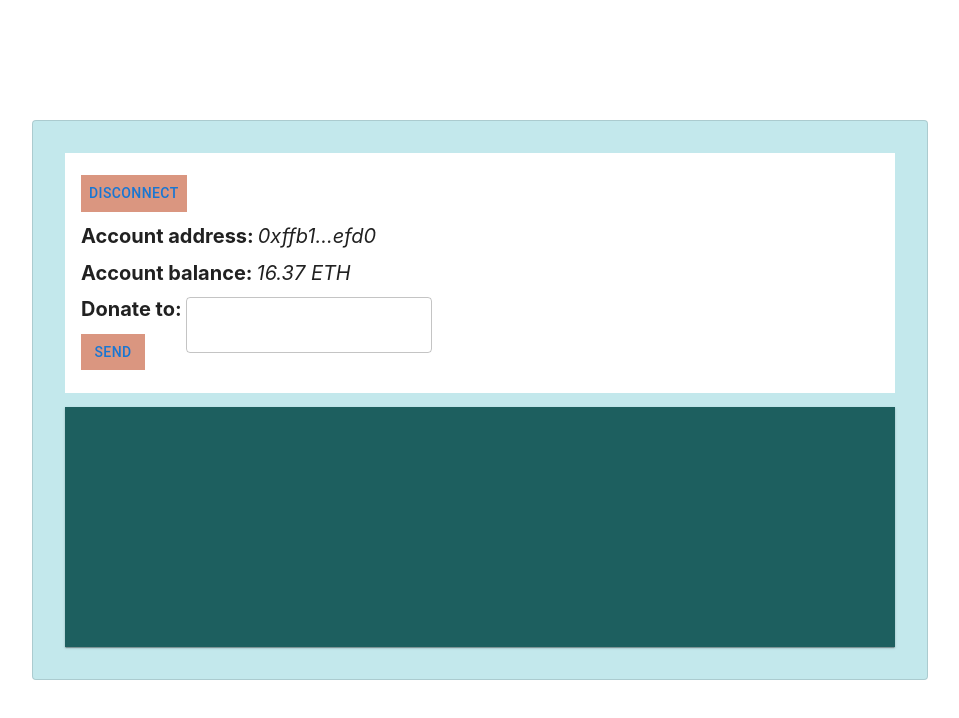
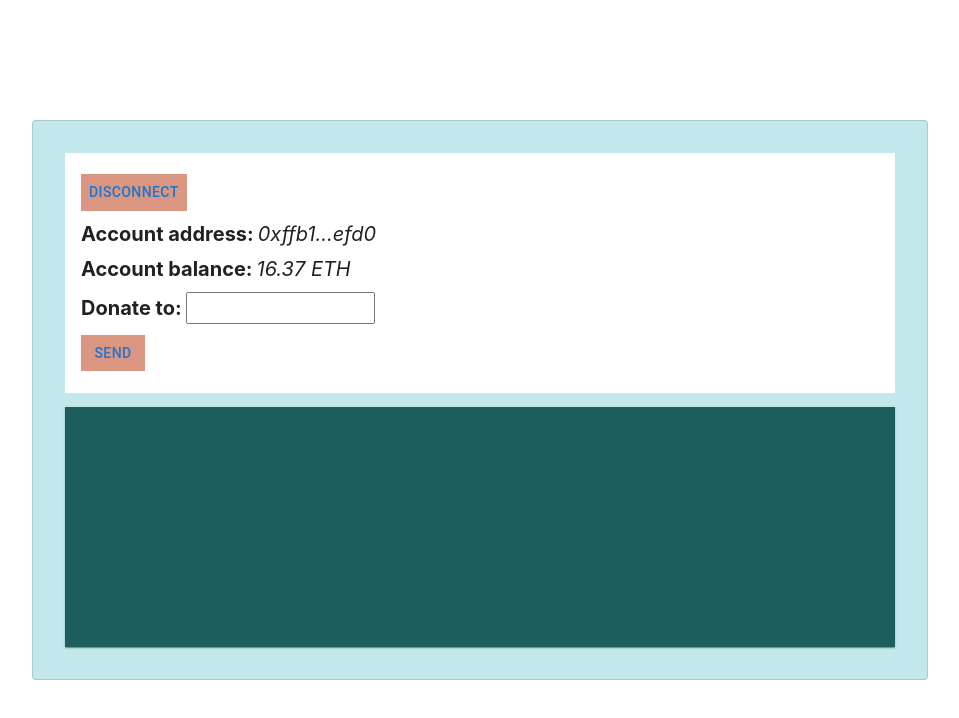
Before and after one commit to 0fprod/web3-demo, a Next.js app: page / in a window 1280 px wide. Shown: the top 718 px of the page, without its empty margins (160-1119 px from the left). Built offline with nearby package versions, Linux system fonts and the light colour scheme.

Commit message:
:lipstick: update input style

```diff
--- a/src/components/Display/Form/Form.styled.ts
+++ b/src/components/Display/Form/Form.styled.ts
@@ -11,6 +11,7 @@ export const StyledForm = styled.form`
     font-size: 1.25rem;
 `
 
-export const StyledTextField = styled(TextField)`
-    height: 0.5rem;
+export const StyledTextField = styled.input`
+    height: 2rem;
+    padding: 0.25rem;
 `
```
